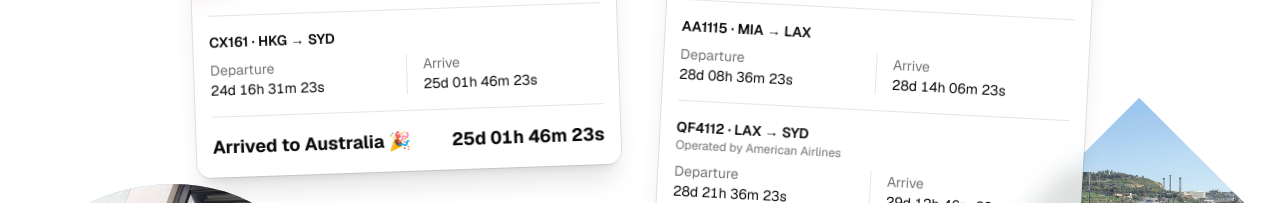
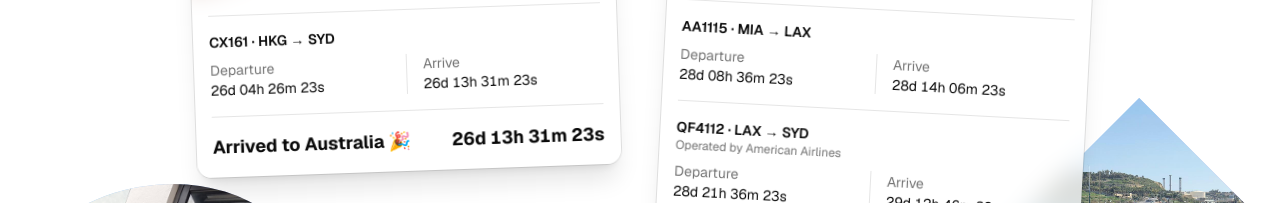
Before and after one commit to jleonardolopezFullStack/viaje-mamas, a Next.js app: page / in a window 1280 px wide. Shown: the part 332-535 px from the top of the page. Built offline with nearby package versions, Linux system fonts and the light colour scheme.

Commit message:
Update flight details for Ana Rairan and correct departure and arrival times for CX161

```diff
--- a/data/trips.ts
+++ b/data/trips.ts
@@ -36,8 +36,8 @@ export const travelers: Traveler[] = [
         airline: "Cathay Pacific",
         from: "HKG",
         to: "SYD",
-        departure: "2026-10-23T09:40:00+08:00",
-        arrival: "2026-10-23T21:55:00+11:00", // unconfirmed: 9h15 block time (flightstats/airportia); published schedule departs 21:35, not 09:40
+        departure: "2026-10-24T21:35:00+08:00",
+        arrival: "2026-10-25T09:40:00+11:00", // computed: ticket duration 9h05, Sydney on AEDT (+11) since 4 Oct 2026
       },
     ],
   },
--- a/specs/02-real-flight-data.md
+++ b/specs/02-real-flight-data.md
@@ -20,7 +20,7 @@ El usuario pidió datos reales y seguimiento en vivo. Se dividió en dos specs.
 - Nuevo modelo de tramo en `data/trips.ts`: número de vuelo, aerolínea, operador opcional, origen y destino en código IATA, salida y llegada.
 - Vuelos reales dados por el usuario:
   - **Sonia Tovar:** LA575 (operado por Wamos Air) BOG → SCL, sale 22 oct 2026 06:35. LA809 (LATAM) SCL → SYD, sale 23 oct 2026 02:30, llega 24 oct 2026 07:50.
-  - **Ana Rairan:** tramo inventado BOG → HKG (número `TBD`, sale unos días antes del 23 oct). CX161 (Cathay Pacific) HKG → SYD, sale 23 oct 2026 09:40.
+  - **Ana Rairan:** tramo inventado BOG → HKG (número `TBD`, sale unos días antes del 24 oct). CX161 (Cathay Pacific) HKG → SYD, sale 24 oct 2026 21:35 (corregido según tiquete; antes 23 oct 09:40), duración 9h05.
   - **Maria Cruz:** AA1130 (American Airlines) BOG → MIA, sale 26 oct 2026 06:40. AA1115 MIA → LAX, sale 26 oct 2026 13:45. QF4112 LAX → SYD, sale 26 oct 2026 23:45.
 - Horas de llegada que faltan (LA575, CX161, AA1130, AA1115, QF4112): se buscan en horarios públicos durante la implementación.
 - Operador real de QF4112 (código compartido): se busca y se guarda en `operatedBy`.
@@ -92,7 +92,7 @@ Ejemplo real:
 2. **Nuevo diseño de fila en `TripCard`.** Un bloque por vuelo con encabezado `FLIGHT · FROM → TO`, la línea `Operated by X` si existe `operatedBy`, y las columnas Departure / Arrive debajo. Verificar en `npm run dev` con los datos de ejemplo.
 3. **Datos dados por el usuario.** Cargar en `data/trips.ts` los números, aerolíneas, operador de LA575, orígenes, destinos y horas de salida de los 7 vuelos. También la llegada de LA809. Las llegadas que faltan quedan provisionalmente con un valor aproximado y marcadas `// unconfirmed`.
 4. **Llegadas faltantes.** Buscar en horarios públicos la llegada programada de LA575, CX161, AA1130, AA1115 y QF4112, y el operador de QF4112. Reemplazar los valores aproximados. Mantener `// unconfirmed` y anotar la fuente en el comentario.
-5. **Tramo inventado de Ana.** BOG → HKG con `flight: "TBD"`, salida y llegada inventadas y coherentes (llega a HKG antes del 23 oct 09:40), todo marcado `// unconfirmed`.
+5. **Tramo inventado de Ana.** BOG → HKG con `flight: "TBD"`, salida y llegada inventadas y coherentes (llega a HKG antes del 24 oct 21:35), todo marcado `// unconfirmed`.
 6. **Ajuste visual.** Revisar a 1400 px y 375 px que la caja de Maria (3 vuelos) no rompa el layout: sin scroll horizontal y con las cajas legibles. Ajustar espaciados si hace falta.
 7. **Cierre.** `npm run lint` y `npm run build` sin errores.
 8. **Sección Total.** En `TripCard`, bajo el último vuelo y separada por una línea, una fila en negrilla `Total` + `Countdown` con `target` = `arrival` del último tramo y `doneLabel="Arrived to Australia 🎉"`. Verificar en desktop y móvil; `npm run lint` y `npm run build` sin errores.
@@ -108,7 +108,7 @@ Ejemplo real:
 - [ ] La caja de Maria muestra 3 vuelos: `AA1130 · BOG → MIA`, `AA1115 · MIA → LAX` y `QF4112 · LAX → SYD` (con su `Operated by …` si el operador real no es Qantas).
 - [ ] La salida de LA575 es `2026-10-22T06:35:00-05:00`.
 - [ ] LA809 sale `2026-10-23T02:30:00-03:00` y llega `2026-10-24T07:50:00+11:00`.
-- [ ] CX161 sale `2026-10-23T09:40:00+08:00`.
+- [ ] CX161 sale `2026-10-24T21:35:00+08:00` y llega `2026-10-25T09:40:00+11:00` (9h05 según tiquete).
 - [ ] AA1130 sale `2026-10-26T06:40:00-05:00`, AA1115 sale `2026-10-26T13:45:00-04:00` y QF4112 sale `2026-10-26T23:45:00-07:00`.
 - [ ] En cada viajera, la llegada de cada vuelo es anterior a la salida del siguiente.
 - [ ] Todos los valores no dados por el usuario llevan el comentario `// unconfirmed` en `data/trips.ts`.
@@ -135,6 +135,7 @@ Ejemplo real:
 - **Sí:** mantener fechas ISO con offset explícito (convención de SPEC 01). Los offsets de octubre 2026 están documentados arriba.
 - **Sí:** sección Total dentro de SPEC 02 (decisión del usuario) en vez de un spec nuevo. Cambio pequeño que reutiliza `Countdown`.
 - **Sí:** el Total usa la llegada del último tramo; todas las viajeras terminan en SYD. **No:** buscar el tramo con destino SYD (innecesario hoy).
+- **Sí:** CX161 corregido a 24 oct 21:35 según tiquete (el usuario confirmó que 09:40 era un error). Llegada calculada con la duración del tiquete (9h05) y Sídney en AEDT (+11, desde el 4 oct 2026): 25 oct 09:40.
 
 ---
 
```
